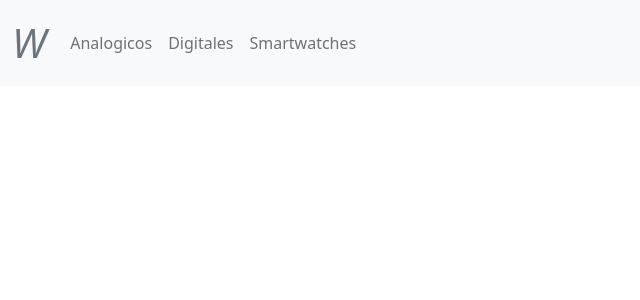
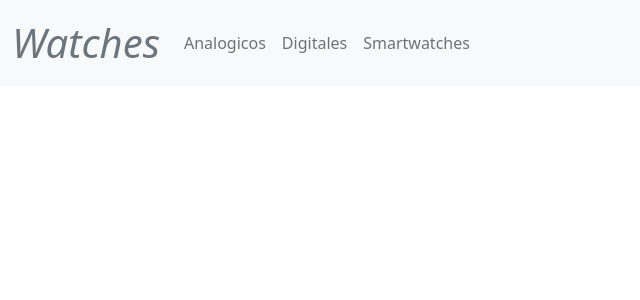
Before and after one commit to nzrodrigo/watches-ch, a React (Create React App) app: page / in a window 1280 px wide. Shown: the top 300 px of the page, without its empty margins (0-640 px from the left). Built offline with nearby package versions, Linux system fonts and the light colour scheme.

Commit message:
Navbar 2

```diff
--- a/src/components/NavBar.js
+++ b/src/components/NavBar.js
@@ -5,7 +5,7 @@ const Navbar = () => {
     return(
         <nav class="navbar navbar-expand-lg navbar-light bg-light">
   <div class="container-fluid">
-    <a class="navbar-brand fs-1 fst-italic text-secondary" href="#">W</a>
+    <a class="navbar-brand fs-1 fst-italic text-secondary" href="#">Watches</a>
     <button class="navbar-toggler" type="button" data-bs-toggle="collapse" data-bs-target="#navbarNav" aria-controls="navbarNav" aria-expanded="false" aria-label="Toggle navigation">
       <span class="navbar-toggler-icon"></span>
     </button>
```
